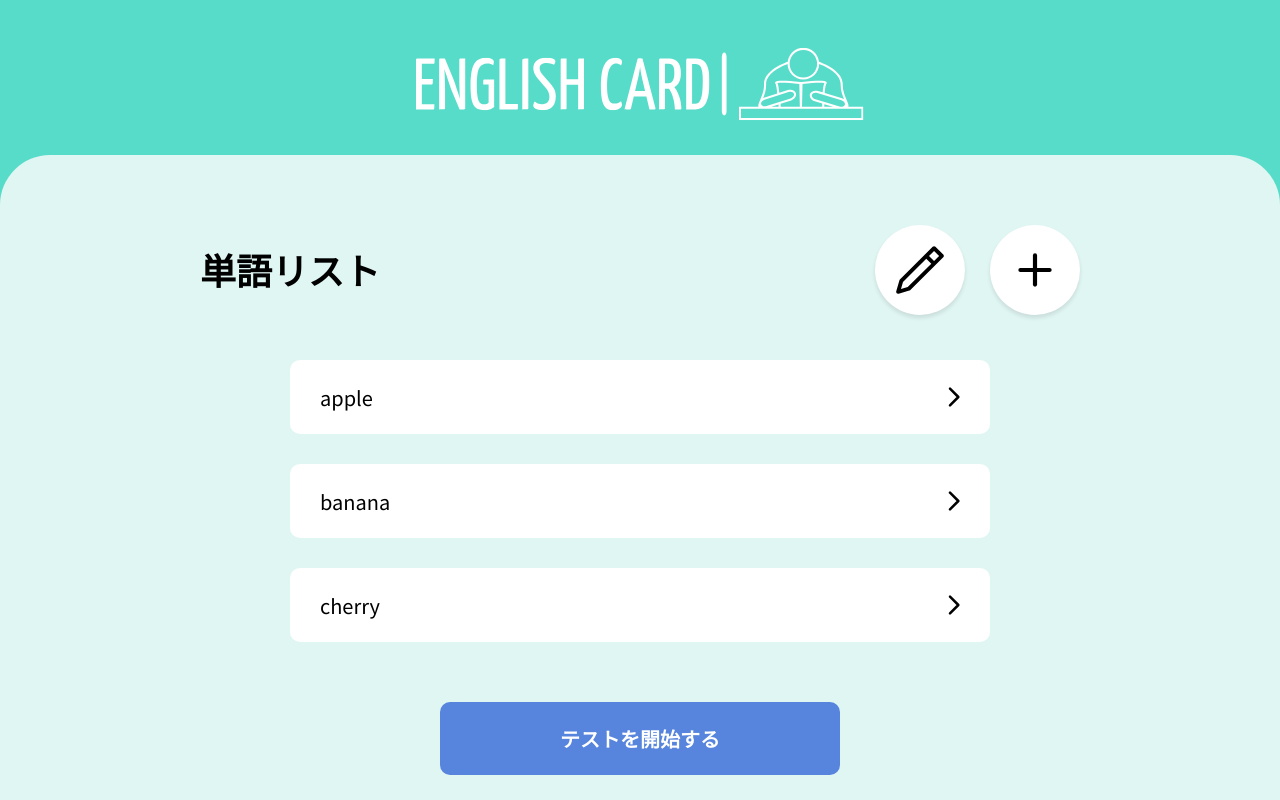
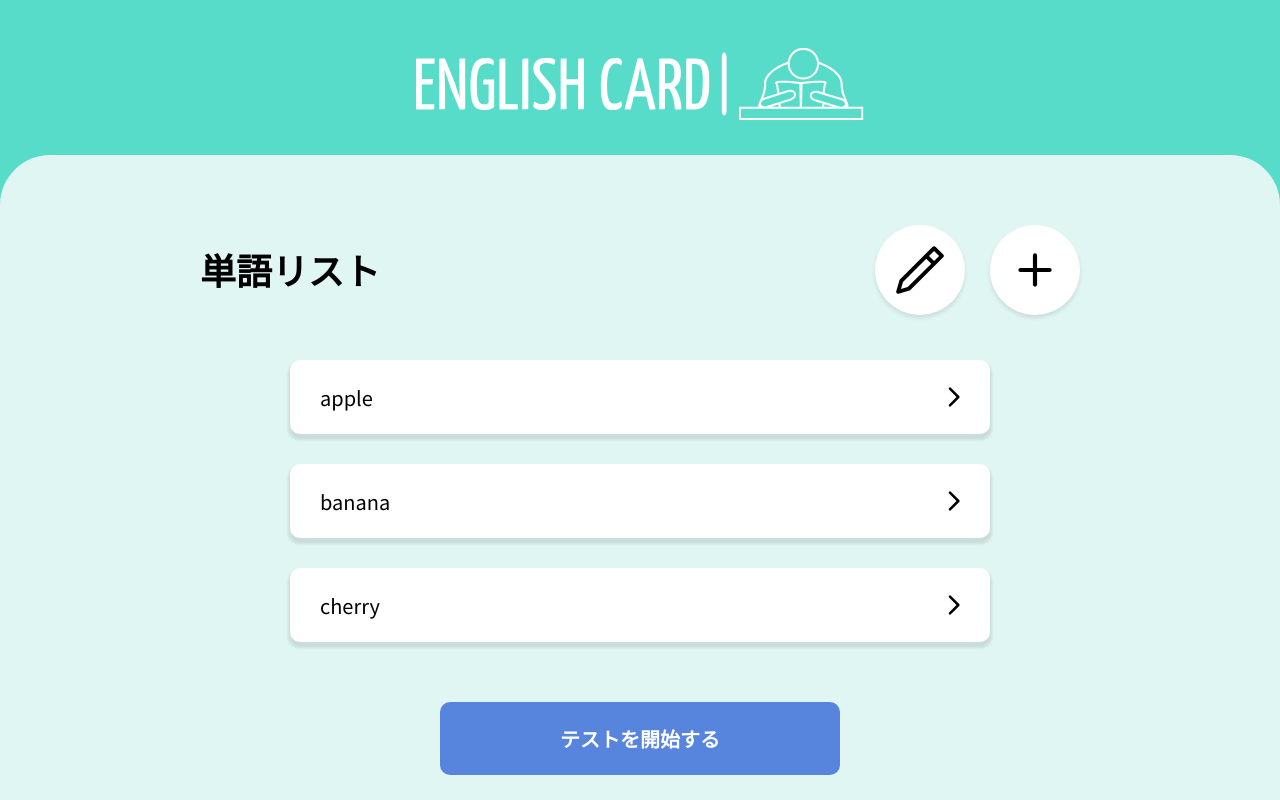
Before and after one commit to yujioyama/flashcard, a Next.js app: page / in a window 1280 px wide. Built offline with nearby package versions, Linux system fonts and the light colour scheme.

Commit message:
ListItem デザイン変更

```diff
--- a/src/app/components/ListItem/ListItem.module.scss
+++ b/src/app/components/ListItem/ListItem.module.scss
@@ -16,6 +16,7 @@
   font-size: 20px;
   background: variables.$white;
   border-radius: 10px;
+  box-shadow: (0 4px 3px 2px rgba(variables.$black, 0.1));
 
   &::before {
     position: absolute;
```
